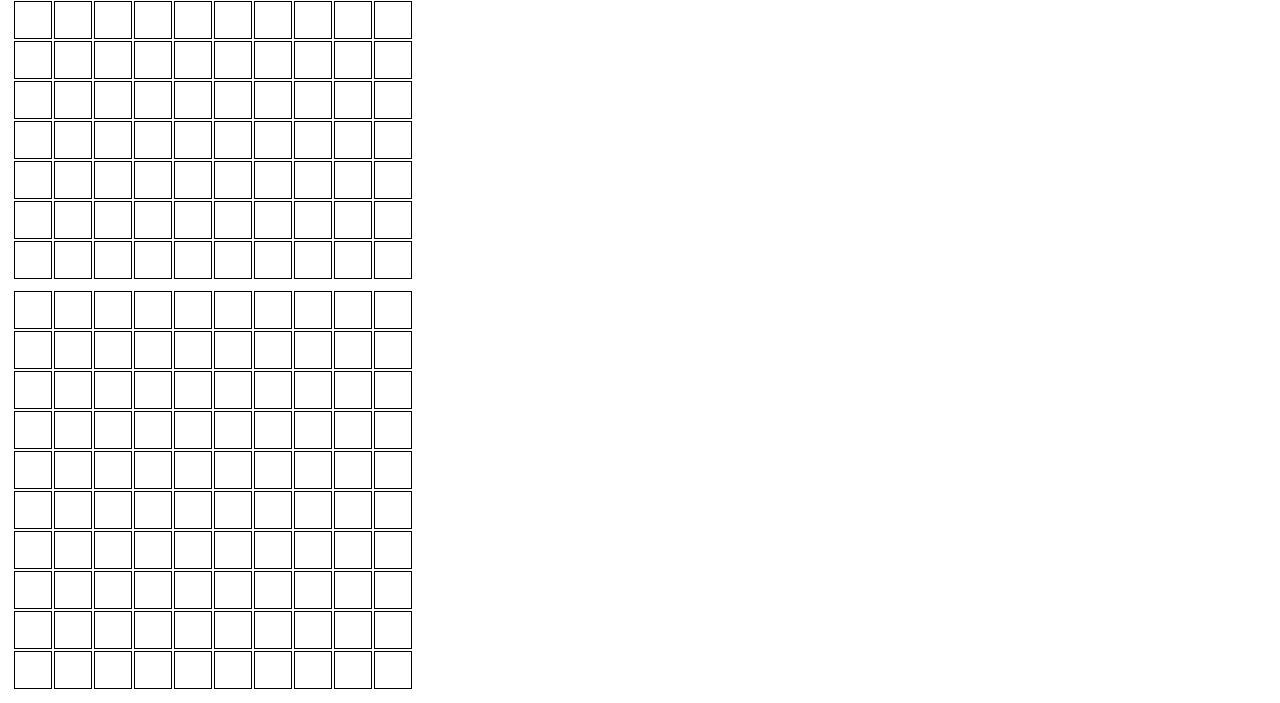
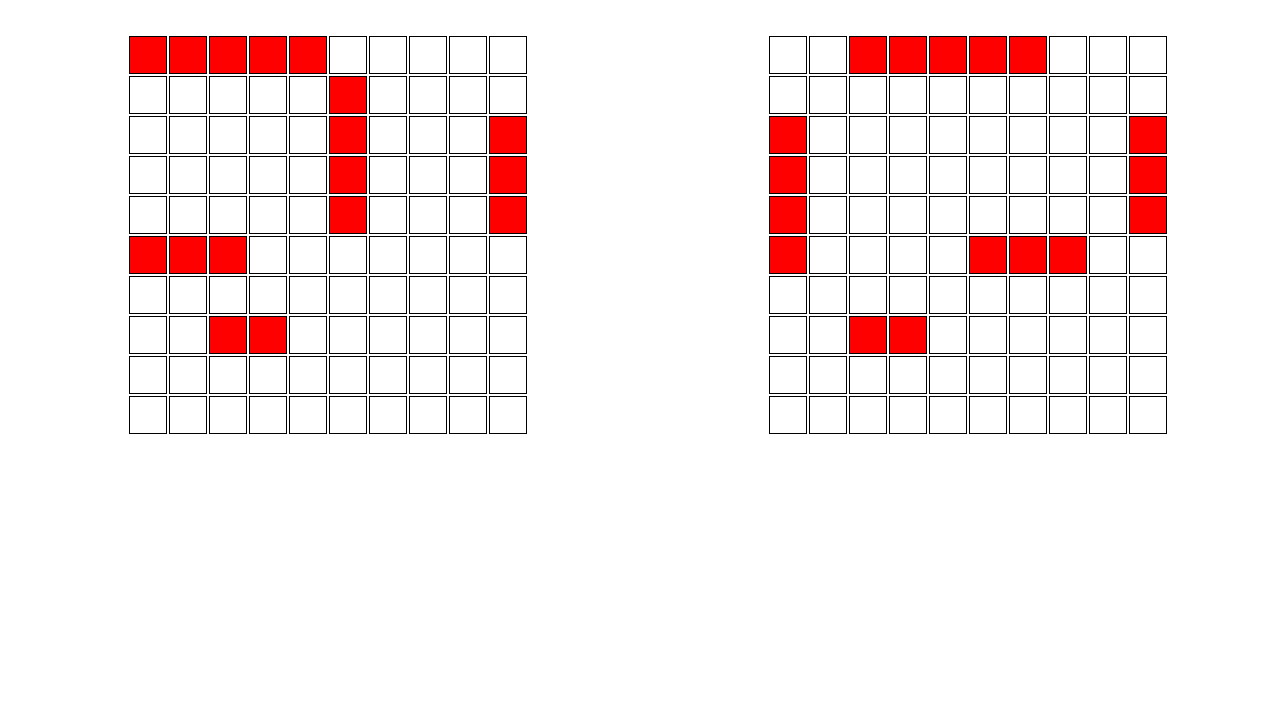
Before and after one commit to ericwallisch/battleship, a website with bundled scripts: page index.html in a window 1280 px wide. Shown: the part 133-836 px from the top of the page. After the commit the page ends 800 px from the top, so only its background shows below. Built offline with nearby package versions, Linux system fonts and the light colour scheme.

Commit message:
Add logic to respond to clicks with hit or miss

```diff
--- a/game.js
+++ b/game.js
@@ -33,54 +33,86 @@ export class Ship {
 
 export class Gameboard {
     constructor() {
-        this.board = [
-            new Array(10),
-            new Array(10),
-            new Array(10),
-            new Array(10),
-            new Array(10),
-            new Array(10),
-            new Array(10),
-            new Array(10),
-            new Array(10),
-            new Array(10),
-        ]
+        // this.board = [
+        //     new Array(10),
+        //     new Array(10),
+        //     new Array(10),
+        //     new Array(10),
+        //     new Array(10),
+        //     new Array(10),
+        //     new Array(10),
+        //     new Array(10),
+        //     new Array(10),
+        //     new Array(10),
+        // ]
+        this.board = new Array(100);
         this.ships = []
     }
 
     changeBoard(index, marker) {
-        let row = index[0];
-        let col = index[1];
-        this.board[row][col] = marker
+        // let row = index[0];
+        // let col = index[1];
+        // this.board[row][col] = marker
+        this.board[index] = marker;
     }
 
     placeShip(shipType, startPosition, direction) {
         //take ship.length and array of position coordinates and add to board
         const ship = new Ship(shipType)
-        this.ships.push[ship];
-        let x = startPosition[0];
-        let y = startPosition[1];
+        this.ships.push(ship);
+        // let x = startPosition[0];
+        // let y = startPosition[1];
+        // if (direction === 'vertical') {
+        //     for (let i = 0; i < ship.length; i++) {
+        //         this.changeBoard([x,y], ship);
+        //         x++;
+        //     }
+        // }
+        // else if (direction === 'horizontal') {
+        //     for (let i = 0; i < ship.length; i++) {
+        //         this.changeBoard([x,y], ship);
+        //         y++;
+        //     }
+        // }
         if (direction === 'vertical') {
             for (let i = 0; i < ship.length; i++) {
-                this.changeBoard([x,y], ship);
-                x++;
+                this.changeBoard(startPosition, ship);
+                startPosition += 10;
             }
         }
         else if (direction === 'horizontal') {
             for (let i = 0; i < ship.length; i++) {
-                this.changeBoard([x,y], ship);
-                y++;
+                this.changeBoard(startPosition, ship);
+                startPosition ++;
             }
         }
     }
 
-    receiveAttack(coordinates) {
-        if (typeof this.board[coordinates[0]][coordinates[1]] === "object") {
-            this.board[coordinates[0]][coordinates[1]].hitShip()
-            console.log(this.board[coordinates[0]][coordinates[1]].hit)
+    receiveAttack(player, target) {
+        // if (typeof this.board[coordinates[0]][coordinates[1]] === "object") {
+        //     this.board[coordinates[0]][coordinates[1]].hitShip()
+        //     console.log(this.board[coordinates[0]][coordinates[1]].hit)
+        // }
+        // else {
+        //     this.board[coordinates[0]][coordinates[1]] = 'X'
+        // }
+        if (this.board[target] === 'MISS' || this.board[target] === 'HIT') {
+            return false;
         }
+
+        console.log(target)
+        console.log(player.board)
+        if (typeof this.board[target] === "object") {
+            this.board[target].hitShip()
+            this.board[target] = 'HIT'
+            syncBoard(player);
+            return true;
+        }
+
         else {
-            this.board[coordinates[0]][coordinates[1]] = 'X'
+            this.board[target] = 'MISS'
+            syncBoard(player);
+            return true;
         }
     }
 
@@ -103,30 +135,95 @@ function initializeDOMBoard(players) {
     let playerBoard = document.getElementById('playerBoard');
     let computerBoard = document.getElementById('computerBoard');
     //update player board
-    for (let i = 0; i < 10; i++) {
-        for (let j = 0; j < 10; j++) {
-            let div = document.createElement('div');
-            div.id = `[${i},${j}]`
-            playerBoard.appendChild(div);
+    for (let i = 0; i < 100; i++) {
+        let div = document.createElement('div');
+        div.id = i;
+        div.addEventListener('click', function (e) {
+            //playerBoardClick(human, e.target.id);
+            human.board.receiveAttack(human, e.target.id);
+        });
+        playerBoard.appendChild(div);
+    }
+    //update computer board
+    for (let i = 0; i < 100; i++) {
+        let div = document.createElement('div');
+        div.id = i;
+        div.addEventListener('click', function (e) {
+            computer.board.receiveAttack(computer, e.target.id);
+        });
+        computerBoard.appendChild(div);
+    }
+
+    //sync player board with existing ships
+    //human board
+    // let playerChildren = playerBoard.children;
+    // console.log(human.board.board)
+    // for (let i = 0; i < 100; i++) {
+    //     if (typeof human.board.board[i] === "object") {
+    //         console.log(playerChildren[i])
+    //         playerChildren[i].classList.add("ship");
+    //     }
+    // }
+    // //computer board
+    // let computerChildren = computerBoard.children;
+    // console.log(computer.board.board)
+    // for (let i = 0; i < 100; i++) {
+    //     if (typeof computer.board.board[i] === "object") {
+    //         console.log(`ship at ${i}`)
+    //         computerChildren[i].classList.add("ship");
+    //     }
+    // }
+    //console.log(children.getElementById('[0,0]'));
+    //sync computer board with existing ships
+}
+
+export function syncBoard(player) {
+    if (player.name === "Human") {
+        let playerChildren = playerBoard.children;
+        for (let i = 0; i < 100; i++) {
+            if (typeof player.board.board[i] === "object") {
+                playerChildren[i].classList.add("ship");
+            }
+            if (player.board.board[i] === 'MISS') {
+                playerChildren[i].classList.add("missed")
+            }
+            if (player.board.board[i] === 'HIT') {
+                playerChildren[i].classList.add("hit");
+            }
         }
     }
-    //update computer board
-    for (let i = 0; i < 10; i++) {
-        for (let j = 0; j < 10; j++) {
-            let div = document.createElement('div');
-            div.id = `[${i},${j}]`;
-            computerBoard.appendChild(div);
+    else if (player.name === "Computer") {
+        //let computerBoard = document.getElementById('computerBoard');
+        let computerChildren = computerBoard.children;
+        for (let i = 0; i < 100; i++) {
+            if (typeof player.board.board[i] === "object") {
+                computerChildren[i].classList.add("ship");
+            }
+            if (player.board.board[i] === 'MISS') {
+                computerChildren[i].classList.add("missed")
+            }
+            if (player.board.board[i] === 'HIT') {
+                computerChildren[i].classList.add("hit");
+            }
         }
     }
-}
-
-export function updateDOMBoard() {
-
 }
 
 export function startGame(p1, p2) {
     let playerOne = new Player(p1);
     let playerTwo = new Player(p2);
+    playerOne.board.placeShip('Carrier', 0, 'horizontal')
+    playerOne.board.placeShip('Battleship', 15, 'vertical')
+    playerOne.board.placeShip('Destroyer', 50, 'horizontal')
+    playerOne.board.placeShip('Submarine', 29, 'vertical')
+    playerOne.board.placeShip('Patrol Boat', 72, 'horizontal')
+    playerTwo.board.placeShip('Carrier', 2, 'horizontal')
+    playerTwo.board.placeShip('Battleship', 20, 'vertical')
+    playerTwo.board.placeShip('Destroyer', 55, 'horizontal')
+    playerTwo.board.placeShip('Submarine', 29, 'vertical')
+    playerTwo.board.placeShip('Patrol Boat', 72, 'horizontal')
     initializeDOMBoard([playerOne, playerTwo]);
+    syncBoard(playerOne);
+    syncBoard(playerTwo);
     return [playerOne, playerTwo];
 }
--- a/index.html
+++ b/index.html
@@ -11,7 +11,10 @@
     </head>
     <body>
         <div class="container">
+            <h1>Player 1</h1>
+            <h1>Computer</h1>
             <div id="playerBoard"></div>
+
             <div id="computerBoard"></div>
         </div>
         <script type="module" src="script.js" async defer></script>
--- a/script.js
+++ b/script.js
@@ -1,4 +1,4 @@
-import { Gameboard, Ship , Player, startGame, updateDOMBoard} from "./game.js";
+import { Gameboard, Ship , Player, startGame, syncBoard} from "./game.js";
 // const gameboard = new Gameboard();
 // gameboard.placeShip('Carrier', [0,0], 'horizontal')
 // gameboard.placeShip('Battleship', [5,5], 'vertical')
@@ -11,6 +11,6 @@ import { Gameboard, Ship , Player, startGame, updateDOMBoard} from "./game.js";
 // console.log(gameboard.ships)
 
 let players = startGame("Human", "Computer");
-updateDOMBoard(players);
-players[0].board.placeShip('Carrier', [0,0], 'horizontal')
-players[1].board.placeShip('Battleship', [5,5], 'vertical')
+//players[0].board.placeShip('Carrier', 0, 'horizontal')
+//players[1].board.placeShip('Battleship', 15, 'vertical')
+//syncBoard(players)
--- a/style.css
+++ b/style.css
@@ -1,4 +1,18 @@
+.container {
+    display: grid;
+    grid-template-columns: repeat(2, 1fr);
+    height: 75vh;
+    width: 100vw;
+}
+
+h1 {
+    align-self: center;
+    justify-self: center;
+    padding: 20px;
+}
+
 #playerBoard {
+    justify-self: center;
     display:grid;
     grid-template-columns: repeat(10, 40px);
     grid-template-rows: repeat(10, 40px);
@@ -9,12 +23,27 @@
     margin: 1px;
     border: 1px solid black;
 }
+
+.ship{
+    margin: 1px;
+    border: 1px solid black;
+    background-color: red;
+}
+
+.missed {
+    background-color: blue;
+}
+
+.hit {
+    background-color: orange;
+}
+
 #playerBoard div:hover{
     background-color: green;
-    margin: 1px;
 }
 
 #computerBoard {
+    justify-self: center;
     display:grid;
     grid-template-columns: repeat(10, 40px);
     grid-template-rows: repeat(10, 40px);
@@ -25,3 +54,7 @@
     margin: 1px;
     border: 1px solid black;
 }
+
+#computerBoard div:hover {
+    background-color: aquamarine;
+}
```
